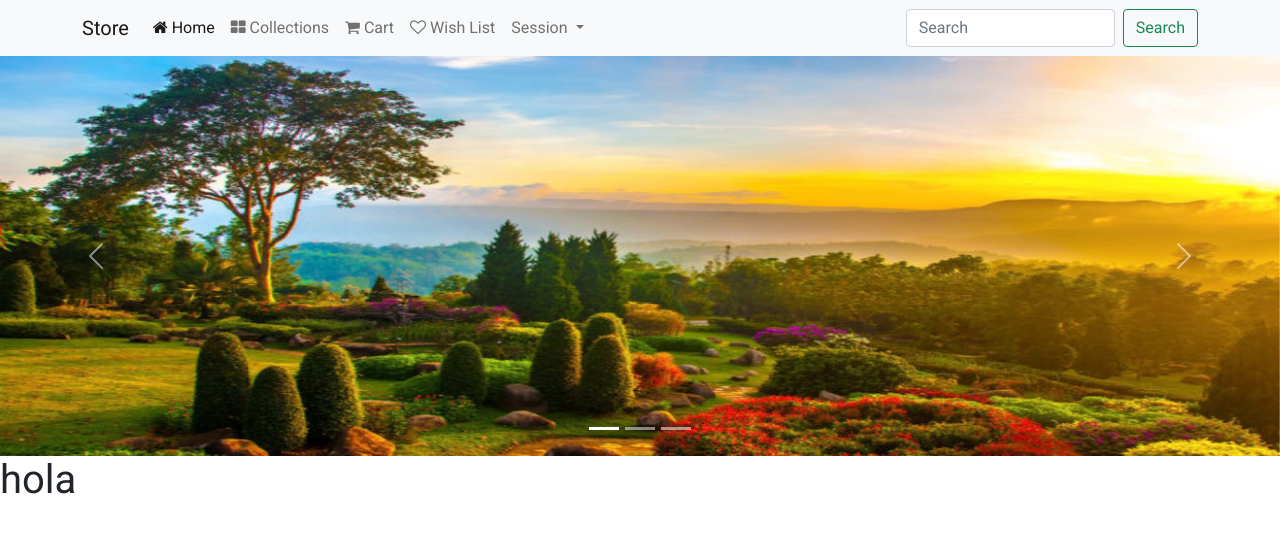
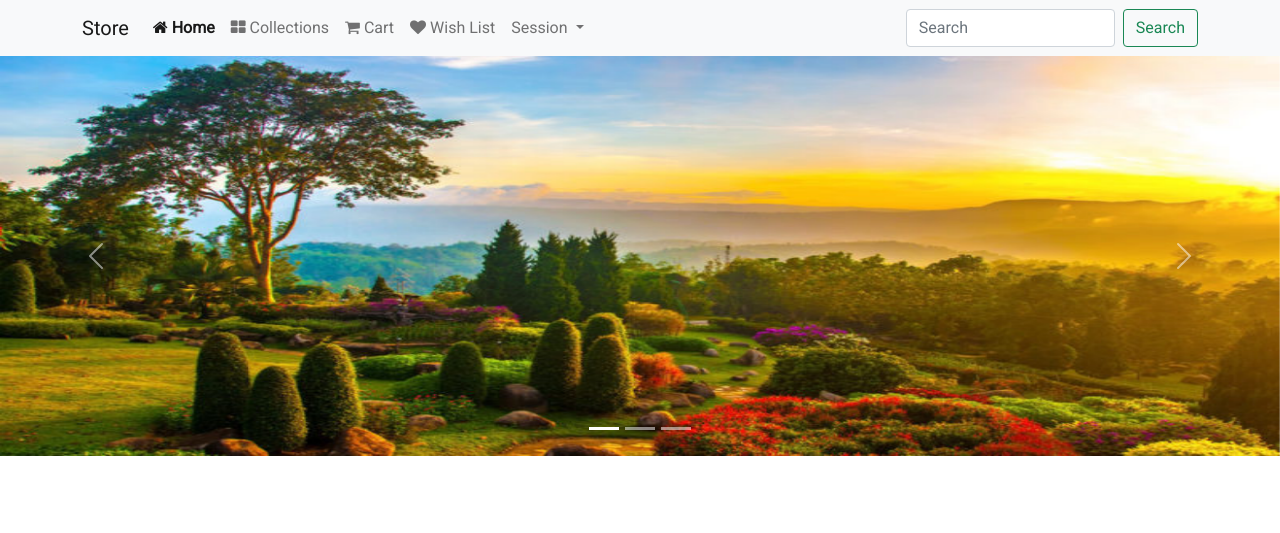
Before and after one commit to Bernardo-Mejia/EcommerceDjango, a Django app: page / in a window 1280 px wide. Shown: the top 533 px of the page. Run offline with Django 4.2, Linux system fonts and the light colour scheme; some libraries are stand-ins or nearby versions.

Commit message:
Update navbar

```diff
--- a/store/templates/store/inc/navbar.html
+++ b/store/templates/store/inc/navbar.html
@@ -15,16 +15,16 @@
     <div class="collapse navbar-collapse" id="navbarSupportedContent">
       <ul class="navbar-nav me-auto mb-2 mb-lg-0 ml-auto">
         <li class="nav-item">
-          <a class="nav-link active" aria-current="page" href="{% url 'home' %}"><i class="fa fa-home"></i> Home</a>
+          <a class="nav-link {% if request.resolver_match.url_name == 'home' %}active{% endif %}" aria-current="page" href="{% url 'home' %}"><i class="fa fa-home"></i> Home</a>
         </li>
         <li class="nav-item">
-          <a class="nav-link" href="{% url 'collections' %}"><i class="fa fa-th-large" aria-hidden="true"></i> Collections</a>
+          <a class="nav-link {% if request.resolver_match.url_name == 'collections' %}active{% endif %}" href="{% url 'collections' %}"><i class="fa fa-th-large" aria-hidden="true"></i> Collections</a>
         </li>
         <li class="nav-item">
-          <a class="nav-link" href="{% url 'cart' %}"><i class="fa fa-shopping-cart" aria-hidden="true"></i> Cart</a>
+          <a class="nav-link {% if request.resolver_match.url_name == 'cart' %}active{% endif %}" href="{% url 'cart' %}"><i class="fa fa-shopping-cart" aria-hidden="true"></i> Cart</a>
         </li>
         <li class="nav-item">
-          <a class="nav-link" href="{% url 'wishlist' %}"><i class="fa fa-heart-o" aria-hidden="true"></i> Wish List</a>
+          <a class="nav-link {% if request.resolver_match.url_name == 'wishlist' %}active{% endif %}" href="{% url 'wishlist' %}"><i class="fa fa-heart" aria-hidden="true"></i> Wish List</a>
         </li>
         {% if request.user.is_authenticated %}
           <li><a class="dropdown-item" href="{% url 'logout' %}"><i class="fa fa-sign-out" aria-hidden="true"></i> Logout</a></li>
--- a/store/templates/store/index.html
+++ b/store/templates/store/index.html
@@ -1,5 +1,5 @@
 {% extends 'store/layouts/main.html' %}
 {% block content %}
 {% include 'store/inc/slider.html' %}
-    <h1>hola</h1>
+    {% comment %} <h1>hola</h1> {% endcomment %}
 {% endblock content %}
--- a/store/templates/store/layouts/main.html
+++ b/store/templates/store/layouts/main.html
@@ -39,7 +39,10 @@
         padding: 7px 10px;
         font-weight: 600;
         min-width: 45px;
-    }
+      }
+      .active{
+        font-weight: 800;
+      }
     </style>
     <title>{% block title %}{% endblock title %}</title>
   </head>
```
